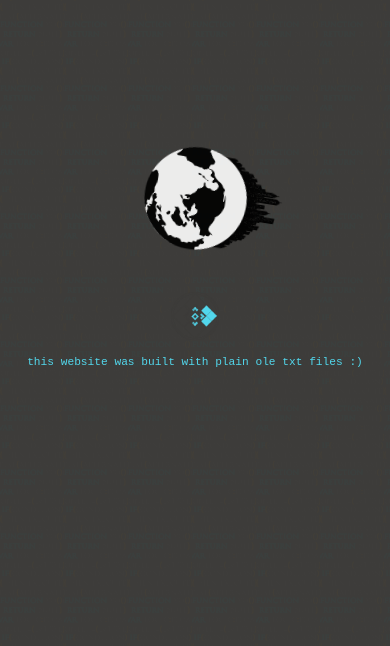
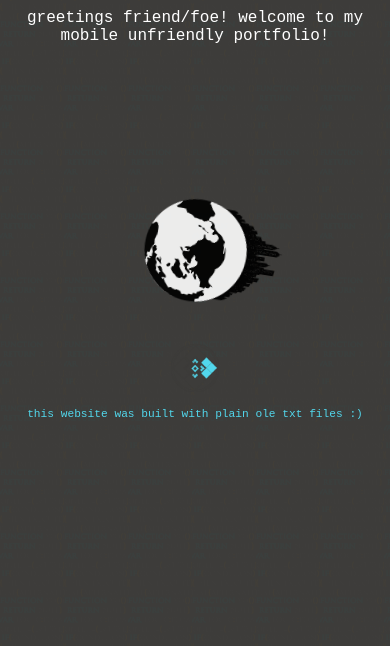
Before and after one commit to Wambosa/shon-diaz-legacy, a plain HTML site: page index.html in a window 390 px wide. Shown: the part 198-844 px from the top of the page. Drawn offline with Linux system fonts and the light colour scheme.

Commit message:
owning the fact that i did not bother with responsiveness

```diff
--- a/index.html
+++ b/index.html
@@ -25,6 +25,8 @@
             </ol>
         </div>
 
+        <p class="center_parent">greetings friend/foe! welcome to my mobile unfriendly portfolio!</p>
+
         <img id="animated_menu" class="spinner" src="img/WorldCity.png">
 
         <div id="footer">
```
